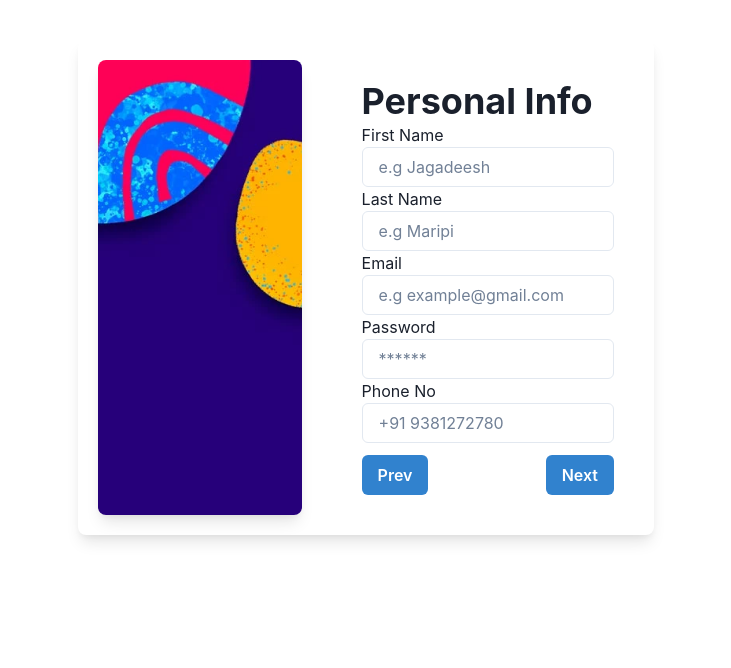
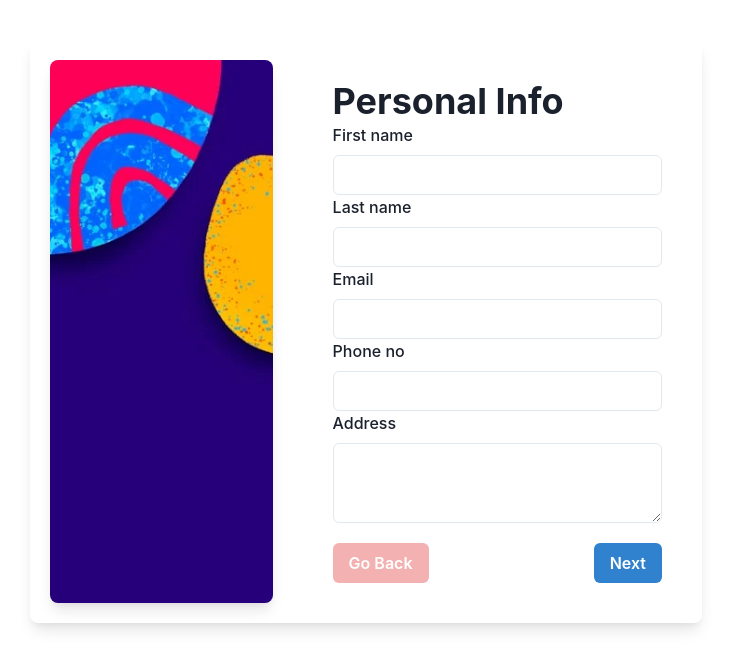
Before and after one commit to jagadeesh507/multi-step-form, a Next.js app: page /Components/Card in a window 1280 px wide. Shown: the top 668 px of the page, without its empty margins (274-1005 px from the left). Built offline with nearby package versions, Linux system fonts and the light colour scheme.

Commit message:
form validations

```diff
--- a/package.json
+++ b/package.json
@@ -21,6 +21,7 @@
     "react": "18.2.0",
     "react-dom": "18.2.0",
     "react-icons": "^4.10.1",
-    "tailwindcss": "3.3.3"
+    "tailwindcss": "3.3.3",
+    "yup": "^1.2.0"
   }
 }
--- a/pages/Components/Card.js
+++ b/pages/Components/Card.js
@@ -1,19 +1,47 @@
 import React from 'react'
-import { Flex,Box, useColorModeValue, Button,Input,chakra, Heading} from '@chakra-ui/react';
+import { Flex,Box, useColorModeValue, Button,Input,chakra, Heading, Switch} from '@chakra-ui/react';
+import Personalinfo from './Personalinfo';
+import Step1Schema from '../Validations/Step1valid';
+import Step3Schema from '../Validations/Step3valid';
+import Step2Schema from '../Validations/Step2Valid';
+import { Formik,Form,validationSchema} from 'formik';
+import Educationalinfo from './Educationalinfo';
+import Completeinfo from './Completeinfo';
+import ExprienceAndcertification from './ExprienceAndcertification';
+import { useState } from 'react';
+import {InitialValues} from "./InitalValues"
+function Card() {
+  const [step,setStep]=useState(1);
+  const nextStep = async() => {
+    setStep(step + 1);
+  };
 
-
-function Card() {
-    const backgroundImage=useColorModeValue("url('/images/lightmode.png')","url('/images/Darkmode.jpg')")
+  const previousStep = () => {
+    setStep(step - 1);
+  };
+    const backgroundImage=useColorModeValue("url('/images/lightmode.png')","url('/images/Darkmode.jpg')");
+    const handleSubmit = (values) => {
+      console.log(values);
+    }
+    let validation
+    switch(step){
+      case 1:validation=Step1Schema
+      break;
+      case 2:validation=Step2Schema
+      break;
+      case 3:validation=Step3Schema
+      break;
+    }
   return (
 
 <Flex
-    maxW={"xl"}
+    maxW={"2xl"}
     mx="auto"
     h={"auto"}
     flexDirection={{ base: "column", md: "row" }}
     bg="white"
     _dark={{
-      bg: "gray.800",
+      bg: "gray.900",
     }}
     mt={"40px"}
     shadow="lg"
@@ -39,21 +67,31 @@ function Card() {
       w="100%"
       p={"40px"}
     >
-     <Heading as="h6">Personal Info</Heading>
-     <chakra.label>First Name</chakra.label>
-     <Input type="text"  placeholder='e.g Jagadeesh' />
-     <chakra.label>Last Name</chakra.label>
-     <Input type="text"  placeholder='e.g Maripi'/>
-     <chakra.label>Email</chakra.label>
-     <Input type="email" placeholder='e.g example@gmail.com' />
-     <chakra.label>Password</chakra.label>
-     <Input type="password"  placeholder='******' />
-     <chakra.label>Phone No</chakra.label>
-     <Input type="number"  placeholder='+91 9381272780'/>
-      <Flex mt={3} alignItems="center" justifyContent="space-between" >
-        <Button colorScheme='blue'>Prev</Button>
-        <Button colorScheme='blue'>Next</Button>
-      </Flex>
+      <Formik
+      initialValues={InitialValues}
+      validationSchema={validation}
+
+      onSubmit={handleSubmit}
+    >
+        <Form>
+          {step===1&&<Personalinfo/>}
+          {step===2&& <Educationalinfo/>}
+          {step===3&& <ExprienceAndcertification/>}
+          {step===4&& <Completeinfo/>}
+
+          <Flex alignItems={"center"} justifyContent={"space-between"} mt={"20px"}>
+          <Button type="button" onClick={previousStep} colorScheme='red' isDisabled={step===1}>
+            Go Back
+          </Button>
+          {step===4?<Button type="submit" colorScheme='green'>
+            Submit
+          </Button>:<Button type="button" onClick={nextStep} colorScheme='blue'>
+            Next
+          </Button>}
+          </Flex>
+        </Form>
+
+    </Formik>
     </Box>
   </Flex>
 
--- /dev/null
+++ b/pages/Components/Completeinfo.js
@@ -0,0 +1,42 @@
+import { Box, Divider, Flex, Heading,chakra } from '@chakra-ui/react'
+import React from 'react'
+import { useFormikContext } from 'formik'
+function Completeinfo() {
+    const {values}=useFormikContext();
+  return (
+
+    <Flex justifyContent={"center"} alignItems={"enter"} direction={"column"} gap={4}>
+      <Box>
+        <Heading as={"h6"}>Personal Info</Heading>
+        <Divider/>
+        <chakra.p>First Name: {values.fname}</chakra.p>
+        <chakra.p>Last Name: {values.lname}</chakra.p>
+        <chakra.p>Email: {values.email}</chakra.p>
+        <chakra.p>Phone Number: {values.phone}</chakra.p>
+        <chakra.p>Address: {values.address}</chakra.p>
+      </Box>
+      <Box>
+        <Heading as={"h6"}>Educational Info</Heading>
+        <Divider/>
+        <chakra.p>Name of the Secondary School: {values.schoolname}</chakra.p>
+        <chakra.p>CGPA: {values.schoolcgpa}</chakra.p>
+        <chakra.p>Year of Passing: {values.schoolpassyear}</chakra.p>
+        <chakra.p>Degree: {values.Degree}</chakra.p>
+        <chakra.p>Course: {values.course}</chakra.p>
+        <chakra.p>Branch: {values.branch}</chakra.p>
+        <chakra.p>CGPA: {values.degreecgpa}</chakra.p>
+        <chakra.p>Year of passing: {values.degreepassyear}</chakra.p>
+      </Box>
+      <Box>
+        <Heading as={"h6"}>Experience History</Heading>
+        <Divider/>
+        <chakra.p>Name of the Company: {values.companyname}</chakra.p>
+        <chakra.p>Job Title: {values.jobtitle}</chakra.p>
+        <chakra.p>Discription: {values.jobdescription}</chakra.p>
+        <chakra.p>Certificate: {values.experience}</chakra.p>
+      </Box>
+    </Flex>
+  )
+}
+
+export default Completeinfo
--- /dev/null
+++ b/pages/Components/Educationalinfo.js
@@ -0,0 +1,76 @@
+import React from "react";
+import {
+  FormControl,
+  Input,
+  FormLabel,
+  chakra,
+  Heading,
+  HStack,
+  Select,
+} from "@chakra-ui/react";
+import { Field, ErrorMessage,useFormikContext } from "formik";
+function Educationalinfo() {
+  const {values}=useFormikContext();
+  return (
+    <chakra.div>
+      <Heading as={"h6"}>Education details</Heading>
+      <FormControl>
+        <FormLabel>Secondary Education School Name</FormLabel>
+        <Field type="text" name="schoolname" as={Input} />
+        <ErrorMessage name="schoolname" />
+      </FormControl>
+      <HStack>
+        <chakra.div>
+          <FormControl>
+            <FormLabel>CGPA</FormLabel>
+            <Field type="number" name="schoolcgpa" as={Input} />
+            <ErrorMessage name="schoolcgpa" />{" "}
+          </FormControl>
+        </chakra.div>
+        <chakra.div>
+          <FormControl>
+            <FormLabel>Year of passing</FormLabel>
+            <Field type="date" name="schoolpassyear" as={Input} />
+            <ErrorMessage name="schoolpassyear" />{" "}
+          </FormControl>
+        </chakra.div>
+      </HStack>
+      <FormControl>
+        <FormLabel>Recent Degree</FormLabel>
+        <Field as={Select} name="Degree">
+          <option value={''}>Choose one</option>
+         <option value={"Bachelor's Degree 11111"}>Bachelor's Degree</option>
+         <option value={"postGraduate"}>Masters</option>
+         <option value={"Doctorate"}>Doctorate</option>
+        </Field>
+        <ErrorMessage name="Degree"/>
+      </FormControl>
+   {console.log(values.Degree)}
+    {values.Degree&&
+    <chakra.div>
+      <FormControl>
+        <FormLabel>Course</FormLabel>
+        <Field type="text" name="course" as={Input} />
+        <ErrorMessage name="course"/>
+      </FormControl>
+      <FormControl>
+        <FormLabel>Branch</FormLabel>
+        <Field type="text" name="branch" as={Input} />
+        <ErrorMessage name="branch"/>
+      </FormControl>
+      <FormControl>
+        <FormLabel>CGPA</FormLabel>
+        <Field type="number" name="degreecgpa" as={Input} />
+        <ErrorMessage name="degreecgpa"/>
+      </FormControl>
+      <FormControl>
+        <FormLabel>Year of passing</FormLabel>
+        <Field as={Input} name="degreepassyear" type="Date"/>
+        <ErrorMessage name="degreepassyear"/>
+      </FormControl>
+    </chakra.div>}
+    </chakra.div>
+  );
+}
+
+export default Educationalinfo;
--- /dev/null
+++ b/pages/Components/ExprienceAndcertification.js
@@ -0,0 +1,45 @@
+import {
+  FormControl,
+  FormLabel,
+  Heading,
+  chakra,
+  Input,
+ Textarea,
+ File
+} from "@chakra-ui/react";
+import { ErrorMessage, Field } from "formik";
+import React from "react";
+
+function ExprienceAndcertification() {
+  return (
+    <chakra.div>
+      <Heading>Experience</Heading>
+      <FormControl>
+        <FormLabel>Name of the Company</FormLabel>
+        <Field as={Input} name="companyname" type="text" />
+        <ErrorMessage name="companyname"/>
+      </FormControl>
+      <FormControl>
+        <FormLabel>Job Title</FormLabel>
+        <Field as={Input} name="jobtitile" type="text" />
+        <ErrorMessage name="jobtitile"/>
+      </FormControl>
+      <FormControl>
+        <FormLabel>Job Discription</FormLabel>
+        <Field as={Textarea} name="jobdiscription" type="text" />
+        <ErrorMessage name="jobdiscription"/>
+      </FormControl>
+      <FormControl>
+        <FormLabel>Experience in Years</FormLabel>
+       <Field as={Input} name="experience" type="number" />
+       <ErrorMessage name="experience"/>
+      </FormControl>
+    <FormControl>
+        <FormLabel>Experience Certificate </FormLabel>
+        <Field as={File} name="certificationCourses" type="File"/>
+    </FormControl>
+    </chakra.div>
+  );
+}
+
+export default ExprienceAndcertification;
--- /dev/null
+++ b/pages/Components/InitalValues.js
@@ -0,0 +1,19 @@
+export const InitialValues = {
+  fname: "",
+  lname: "",
+  address: "",
+  phone: "",
+  email: "",
+  schoolname: "",
+  schoolcgpa: "",
+  schoolpassyear: "",
+  Degree: "",
+  course: "",
+  branch: "",
+  degreecgpa: "",
+  degreepassyear: "",
+  companyname: "",
+  jobtitle: "",
+  jobdescription: "",
+  experience: "",
+};
--- /dev/null
+++ b/pages/Components/Personalinfo.js
@@ -0,0 +1,46 @@
+import React from "react";
+import {
+  FormControl,
+  Input,
+  FormLabel,
+  chakra,
+  Textarea,
+  Heading,
+} from "@chakra-ui/react";
+import { Field, ErrorMessage,useFormikContext } from "formik";
+function Personalinfo() {
+  const {values}=useFormikContext();
+  return (
+    <chakra.div gap={12}>
+      <Heading>Personal Info</Heading>
+      <FormControl>
+        <FormLabel>First name</FormLabel>
+        <Field type="text" name="fname" as={Input} value={values.fname} />
+        <ErrorMessage name="fname" />
+      </FormControl>
+      <FormControl>
+        <FormLabel>Last name</FormLabel>
+        <Field ype="text" name="lname" as={Input}  />
+        <ErrorMessage className="text-red-500" name="lname" />
+      </FormControl>
+      <FormControl>
+        <FormLabel>Email</FormLabel>
+        <Field ype="text" name="email" as={Input} />
+        <ErrorMessage name="email" />
+      </FormControl>
+      <FormControl>
+        <FormLabel>Phone no</FormLabel>
+        <Field ype="number" name="phone" as={Input} />
+        <ErrorMessage name="phone" />
+      </FormControl>
+      <FormControl>
+        <FormLabel>Address</FormLabel>
+        <Field type="textarea" name="address" as={Textarea} />
+        <ErrorMessage name="address" />
+      </FormControl>
+
+    </chakra.div>
+  );
+}
+
+export default Personalinfo;
--- /dev/null
+++ b/pages/Validations/Step1valid.js
@@ -0,0 +1,13 @@
+import * as Yup from "yup";
+
+const Step1Schema = Yup.object().shape({
+  fname: Yup.string().required("Name is required!"),
+  lname: Yup.string().required("Name is required!"),
+  email: Yup.string().email().required("Email is required!"),
+  phone: Yup.string()
+    .matches(/^[0-9]{10}$/, "Phone number must be exactly 10 digits")
+    .required("Phone number is required"),
+  address: Yup.string().required("Address is required!"),
+});
+
+export default Step1Schema;
--- /dev/null
+++ b/pages/Validations/Step2Valid.js
@@ -0,0 +1,14 @@
+import * as Yup from "yup";
+
+const Step2Valid = Yup.object().shape({
+  schoolname: Yup.string().required("required!"),
+  schoolcgpa: Yup.number().required(" required!"),
+  schoolpassyear: Yup.date().required("required!"),
+  Degree: Yup.string().required("Choose one option "),
+  course:Yup.string().required("required!"),
+  branch:Yup.string().required("required!"),
+  degreecgpa:Yup.number().required("required!"),
+  degreepassyear:Yup.number().required("required!"),
+});
+
+export default Step2Valid;
--- /dev/null
+++ b/pages/Validations/Step3valid.js
@@ -0,0 +1,10 @@
+import * as Yup from "yup";
+
+const Step3valid = Yup.object().shape({
+    companyname: Yup.string().required("Company name required!"),
+    jobtitile: Yup.string().required("position required!"),
+    jobdiscription: Yup.string().required("required!"),
+    experience: Yup.number("Should be in years").required("required!"),
+});
+
+export default Step3valid;
--- a/pages/index.js
+++ b/pages/index.js
@@ -8,4 +8,4 @@ const Home=()=>{
     </div>
   )
 }
-export default Home
+export default Home;
```
Also changed, not shown: pages/Components/ThemeButton.js (+4 -4 lines), 1 other file (tests, documents, lock files or other folders).
